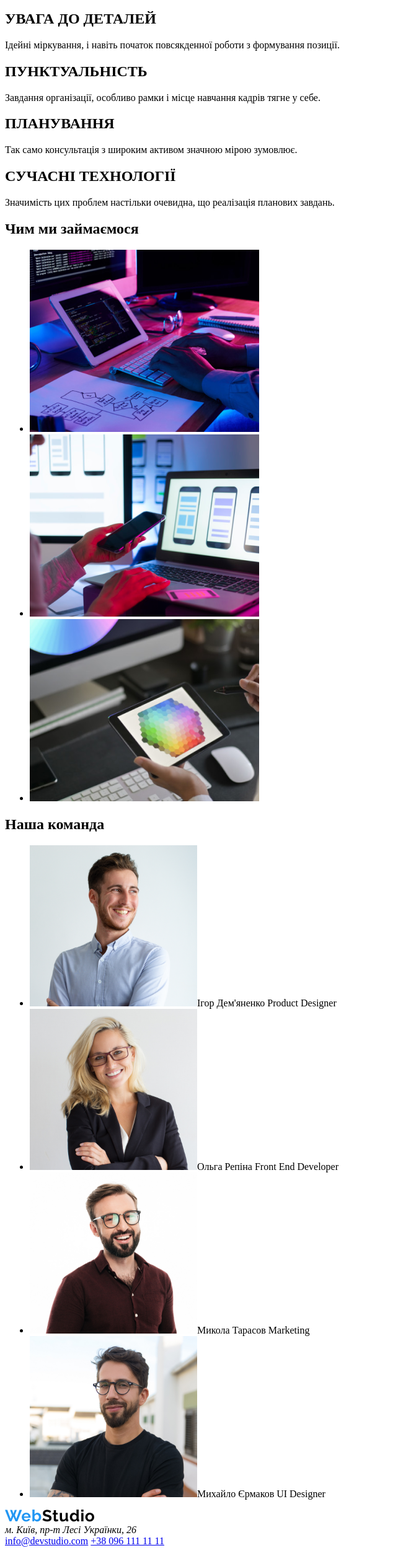
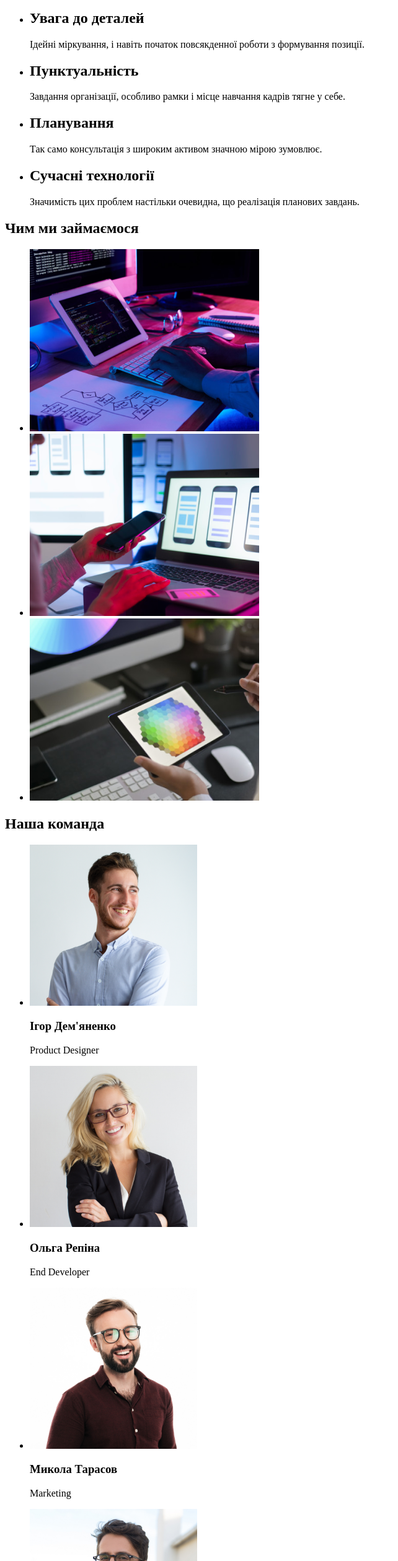
Before and after one commit to shushkevych-yurii/goit-markup-hw-01, a plain HTML site: page index.html in a window 1280 px wide. Shown: the part 240-2759 px from the top of the page at 62% size, without its empty margins (0-642 px from the left). Drawn offline with Linux system fonts and the light colour scheme.

Commit message:
Внесено правки #1

```diff
--- a/index.html
+++ b/index.html
@@ -10,38 +10,43 @@
 <body>
     <!-- Шапка -->
     <header class ="">
-        <a href="">
-            <img src="./images/WebStudio.png" alt="лого">
+      <nav>
+        <a href="">WebStudio</a>
 
-        </a>
-     <nav>
         <ul class ="">
           <li><a href = "">Студія</a></li>
           <li><a href = "">Портфоліо</a></li>
           <li><a href = "">Контакти</a></li>
         </ul>
       </nav>
-        <a href="mailto:info@devstudio.com">info@devstudio.com</a>
-        <a href="tel: +38 096 111 11 11">+38 096 111 11 11</a>
+      <ul>
+        <li><a href="mailto:info@devstudio.com">info@devstudio.com</a></li>
+        <li><a href="tel:+380961111111">+38 096 111 11 11</a></li>
+      </ul>
     </header>
     <!-- Банер  -->
   <main>
+    <section>
     <h1>Ефективні рішення для вашого бізнесу</h1>
     <button>Замовити послугу</button>
-   </main>
+    </section>
+
    <!-- Основна частина  -->
    <section>
-    <h2>УВАГА ДО ДЕТАЛЕЙ</h2>
+    <ul>
+    <li><h2>Увага до деталей</h2>
     <p>Ідейні міркування, і навіть початок повсякденної роботи з формування позиції.</p>
-
-    <h2>ПУНКТУАЛЬНІСТЬ</h2>
+    </li>
+    <li><h2>Пунктуальність</h2>
     <p>Завдання організації, особливо рамки і місце навчання кадрів тягне у себе.</p>
-
-    <h2>ПЛАНУВАННЯ</h2>
+    </li>
+    <li><h2>Планування</h2>
     <p>Так само консультація з широким активом значною мірою зумовлює.</p>
-
-    <h2>СУЧАСНІ ТЕХНОЛОГІЇ</h2>
+    </li>
+    <li><h2>Сучасні технології</h2>
     <p>Значимість цих проблем настільки очевидна, що реалізація планових завдань.</p>
+    </li>
+    </ul>
    </section>
    <!-- Чим займаємося -->
     <section>
@@ -56,20 +61,22 @@
    <section>
     <h2>Наша команда</h2>
     <ul>
-        <li><img src="images/img-1.jpg" alt="Ігор Дем'яненко Product Designer" width="270"><span>Ігор Дем'яненко Product Designer</span></li>
-        <li><img src="images/img-2.jpg" alt="Ольга Репіна Front End Developer" width="270"><span>Ольга Репіна Front End Developer</span></li>
-        <li><img src="images/img-3.jpg" alt="Микола Тарасов Marketing" width="270"><span>Микола Тарасов Marketing</span></li>
-        <li><img src="images/img.jpg" alt="Михайло Єрмаков UI Designer" width="270"><span>Михайло Єрмаков UI Designer</span></li>
+        <li><img src="images/img-1.jpg" alt="Ігор Дем'яненко Product Designer" width="270"><h3>Ігор Дем'яненко</h3> <p>Product Designer</p></li>
+        <li><img src="images/img-2.jpg" alt="Ольга Репіна Front End Developer" width="270"><h3>Ольга Репіна</h3> <p>End Developer</p></li>
+        <li><img src="images/img-3.jpg" alt="Микола Тарасов Marketing" width="270"><h3>Микола Тарасов</h3> <p>Marketing</p></li>
+        <li><img src="images/img.jpg" alt="Михайло Єрмаков UI Designer" width="270"><h3>Михайло Єрмаков</h3> <p>UI Designer</p></li>
     </ul>
    </section>
+  </main>
    <!-- Футер -->
 <footer>
-    <a href="">
-        <img src="./images/WebStudio.png" alt="лого">
-    </a>
-    <address> м. Київ, пр-т Лесі Українки, 26</address>
-    <a href ="info@devstudio.com"> info@devstudio.com</a>
-    <a href="tel: +38 096 111 11 11">+38 096 111 11 11</a>
+    <ul>
+    <li><a href="">WebStudio</a></li>
+    <li><address> м. Київ, пр-т Лесі Українки, 26</li>
+    <li><a href ="info@devstudio.com"> info@devstudio.com</a></li>
+    <li><a href="tel: +38 096 111 11 11">+38 096 111 11 11</a></li>
+    </address>
+    </ul>
 </footer>
 </body>
 </html>
```
Lines whose indentation alone changed are shown as unchanged.
